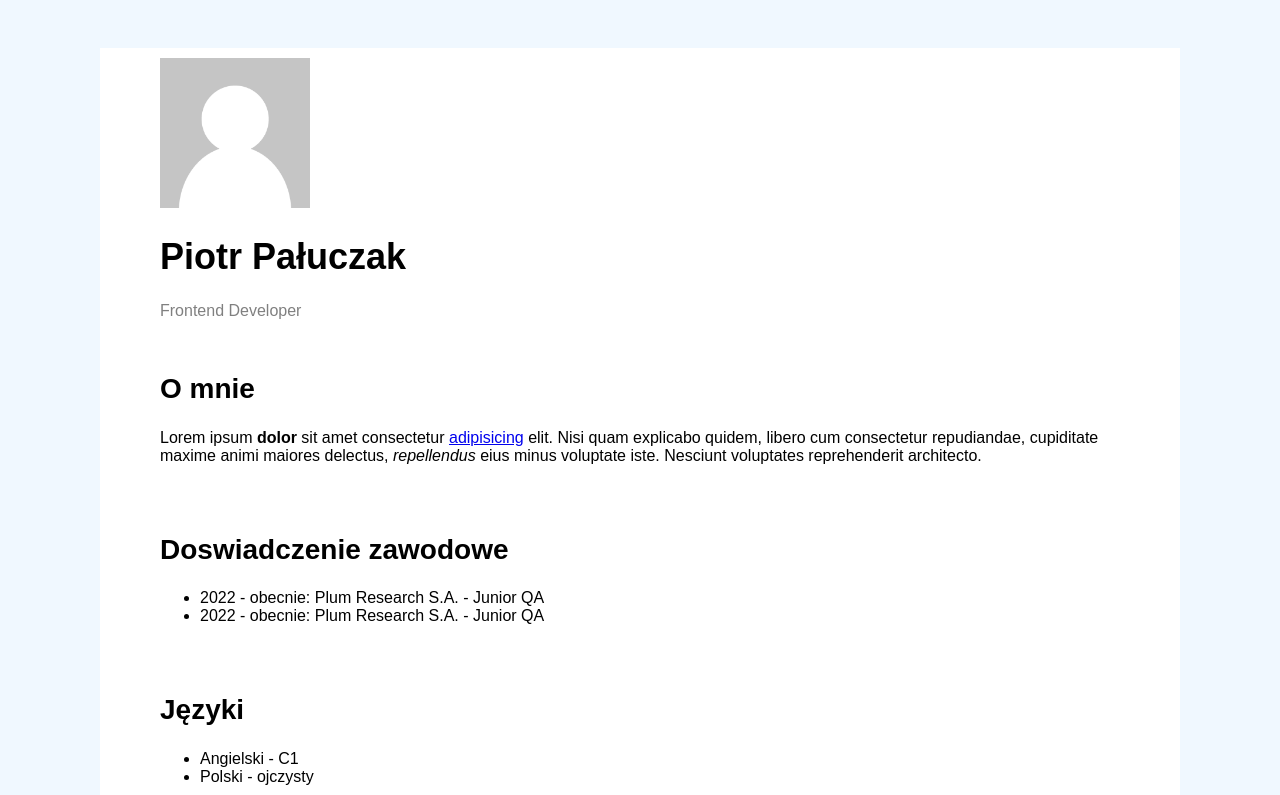
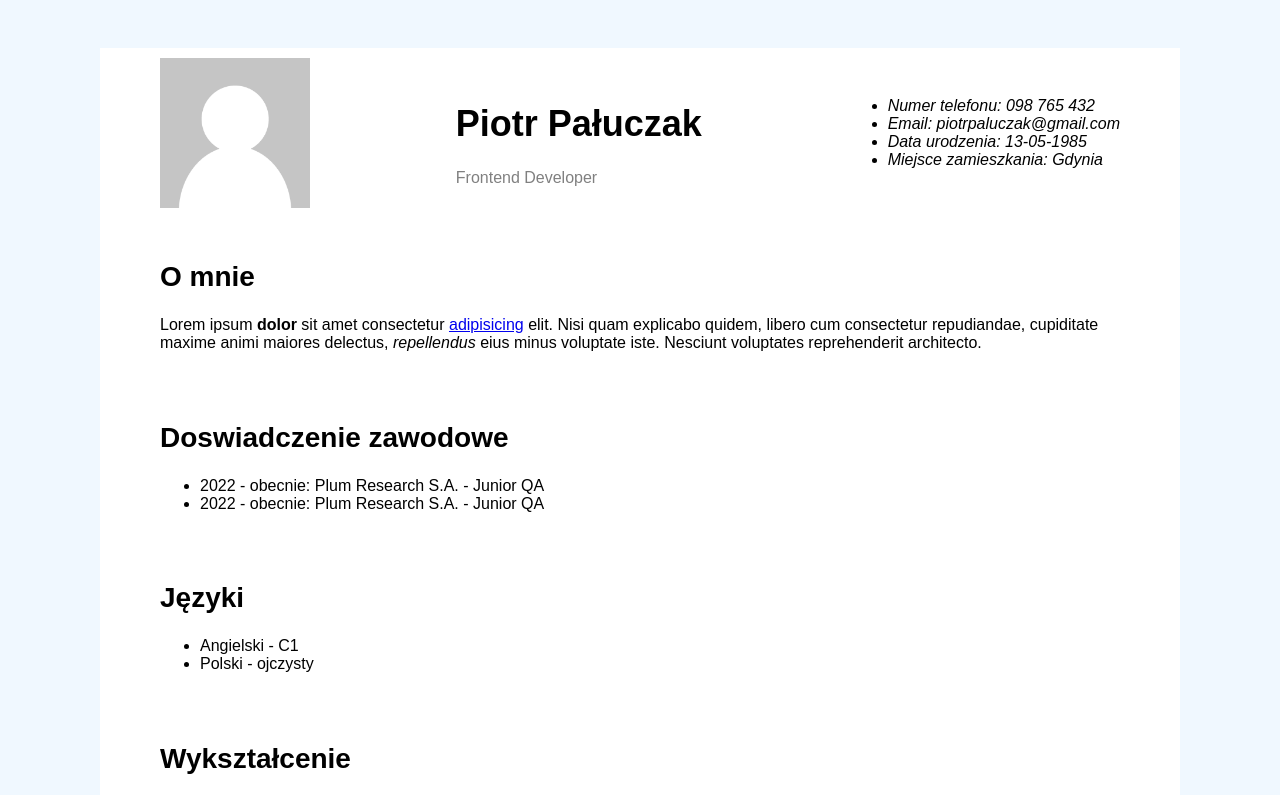
Before and after one commit to piotrpaluczak/CV, a plain HTML site: page index.html in a window 1280 px wide. Shown: the top 795 px of the page. Drawn offline with Linux system fonts and the light colour scheme.

Commit message:
modified and styled header

```diff
--- a/index.html
+++ b/index.html
@@ -7,8 +7,18 @@
     <body>
         <header>
             <img src="default-avatar.png"/>
+            <div>
             <h1>Piotr Pałuczak</h1>
             <span>Frontend Developer</span>
+            </div>
+            <address>
+                <ul>
+                    <li>Numer telefonu: 098 765 432</li>
+                    <li>Email: piotrpaluczak@gmail.com</li>
+                    <li>Data urodzenia: 13-05-1985</li>
+                    <li>Miejsce zamieszkania: Gdynia</li>
+                </ul>
+            </address>
         </header>
         <main>
             <section>
--- a/style.css
+++ b/style.css
@@ -27,3 +27,9 @@ header {
     width: 960px;
     margin: 0 auto;
 }
+
+header {
+    display: flex;
+    align-items: center;
+    justify-content: space-between;
+}
```
